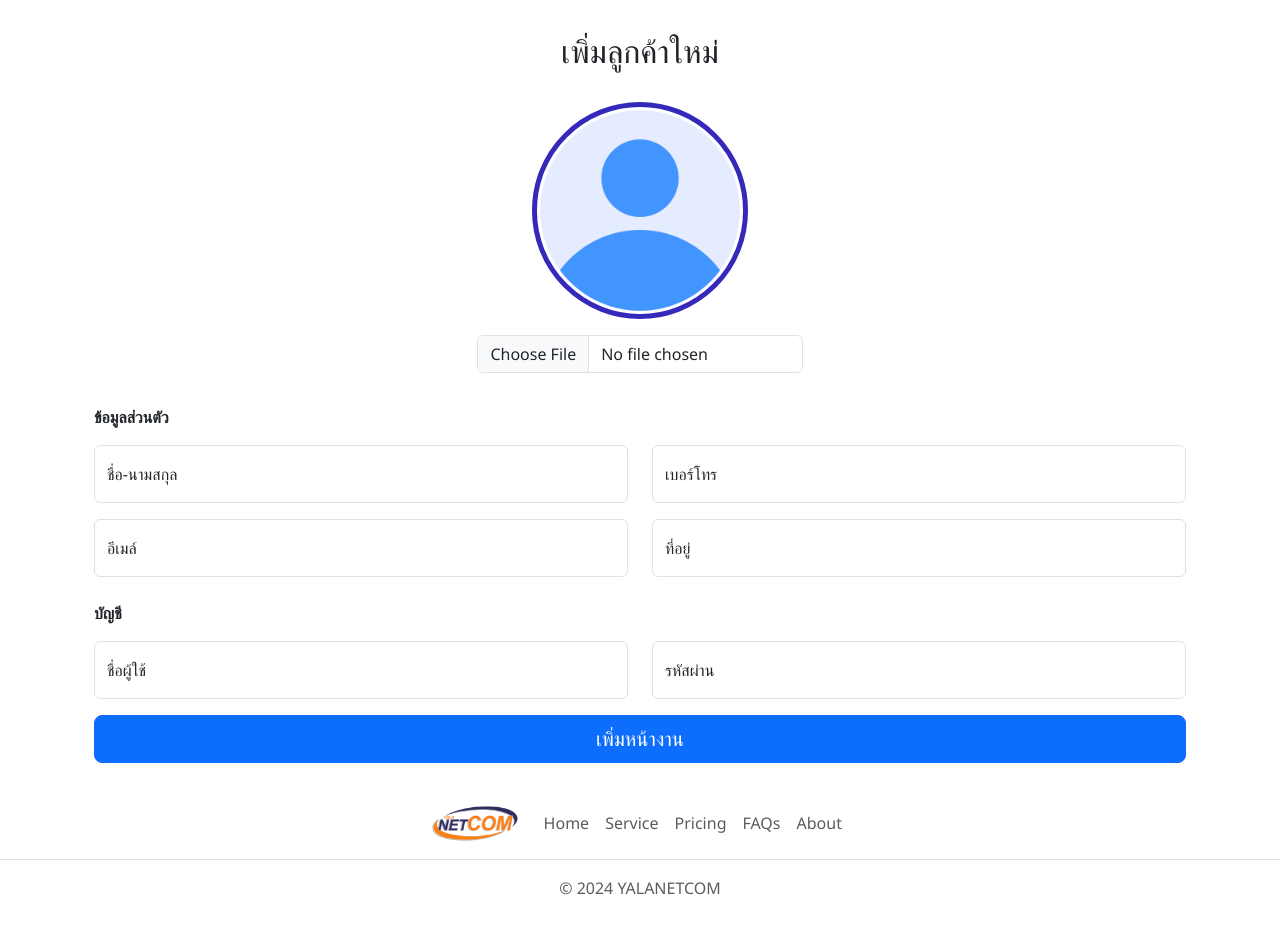
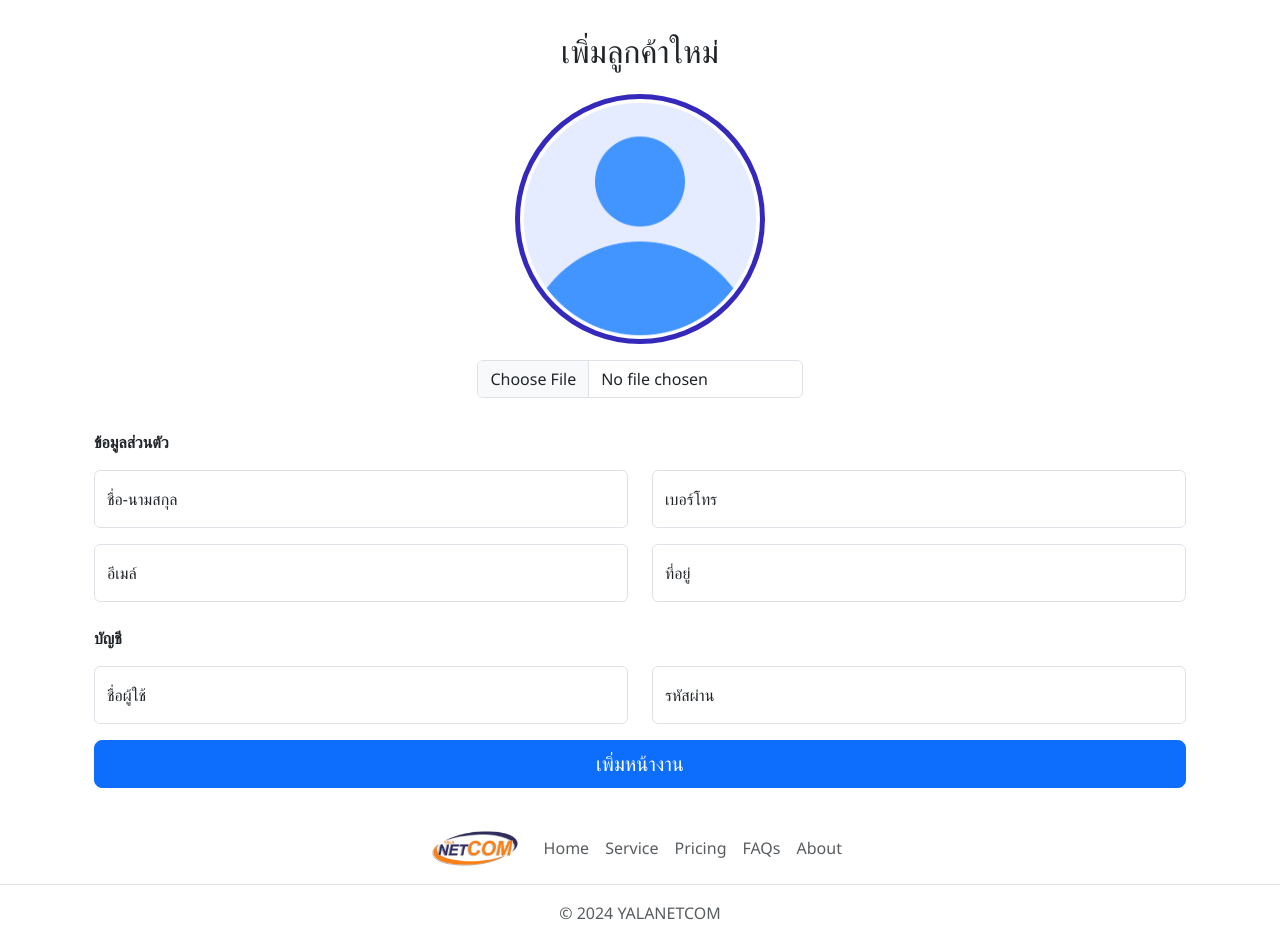
Before and after one commit to Roseedee/CCTVWebService-PHP, a PHP site: page /template/new-user.html in a window 1280 px wide. Shown: the part 78-1019 px from the top of the page. Before the commit the page ends 973 px from the top, so only its background shows below. Run offline with PHP 8.4, Linux system fonts and the light colour scheme.

Commit message:
update add new user UI

```diff
--- a/static/css/view/new-user.css
+++ b/static/css/view/new-user.css
@@ -1,4 +1,15 @@
-.my-img {
+#image-container {
+    width: 250px;
+    height: 250px;
+    border-radius: 50%;
+    overflow: hidden;
     border: 5px solid #3529BB;
-    border-radius: 50%;
+    display: flex;
+    justify-content: center;
+    align-items: center;
 }
+
+.user-image-preview {
+    width: 100%;
+    min-height: 100%;
+}
--- /dev/null
+++ b/static/js/file-input-user.js
@@ -0,0 +1,17 @@
+document.getElementById('image-selector-add-user').addEventListener('change', function(event) {
+    var container = document.getElementById('image-container');
+    container.innerHTML = '';
+
+    var file = event.target.files[0];
+
+    if (file && file.type.match('image.*')) {
+      var reader = new FileReader();
+      reader.onload = function(e) {
+        var img = document.createElement('img');
+        img.src = e.target.result;
+        img.classList.add('user-image-preview');
+        container.appendChild(img);
+      };
+      reader.readAsDataURL(file);
+    }
+  });
--- a/template/new-user.html
+++ b/template/new-user.html
@@ -40,11 +40,13 @@
   <div class="container my-container mb-4">
     <form action="">
       <h2 class="mt-3 text-center">เพิ่มลูกค้าใหม่</h2>
-      <div class="col mt-3">
+      <div class="col mt-2">
         <div class="col d-flex flex-column align-items-center justify-content-center p-3 mb-3">
-          <img class="my-img" src="../static/icon/user-lg.png" style="width: 20%;">
+          <div id="image-container">
+            <img class="user-image-preview" src="../static/icon/user-lg.png">
+          </div>
           <div class="input-group mt-3" style="width: 30%;">
-            <input type="file" class="form-control">
+            <input type="file" class="form-control" id="image-selector-add-user">
           </div>
         </div>
         <div class="col container-sm">
@@ -113,5 +115,6 @@
   </footer>
   <script src="https://cdn.jsdelivr.net/npm/@popperjs/core@2.11.8/dist/umd/popper.min.js" integrity="sha384-I7E8VVD/ismYTF4hNIPjVp/Zjvgyol6VFvRkX/vR+Vc4jQkC+hVqc2pM8ODewa9r" crossorigin="anonymous"></script>
   <script src="https://cdn.jsdelivr.net/npm/bootstrap@5.3.3/dist/js/bootstrap.min.js" integrity="sha384-0pUGZvbkm6XF6gxjEnlmuGrJXVbNuzT9qBBavbLwCsOGabYfZo0T0to5eqruptLy" crossorigin="anonymous"></script>
+  <script src="../static/js/file-input-user.js"></script>
 </body>
 </html>
```
